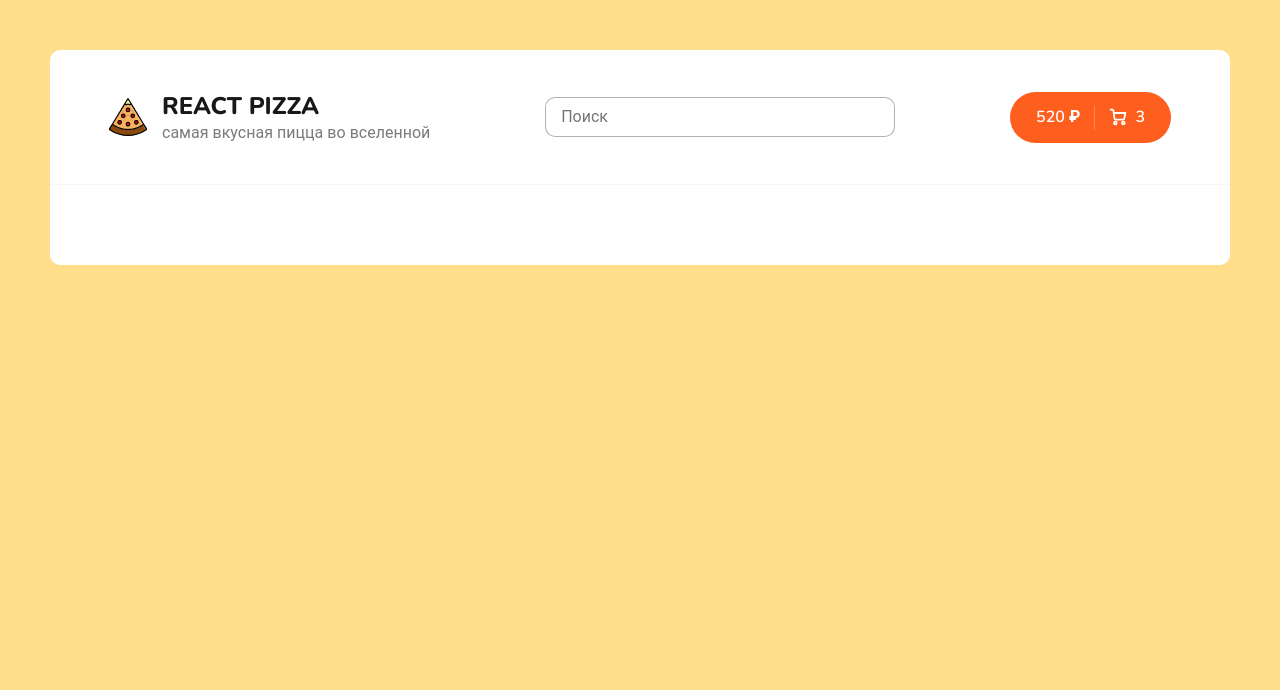
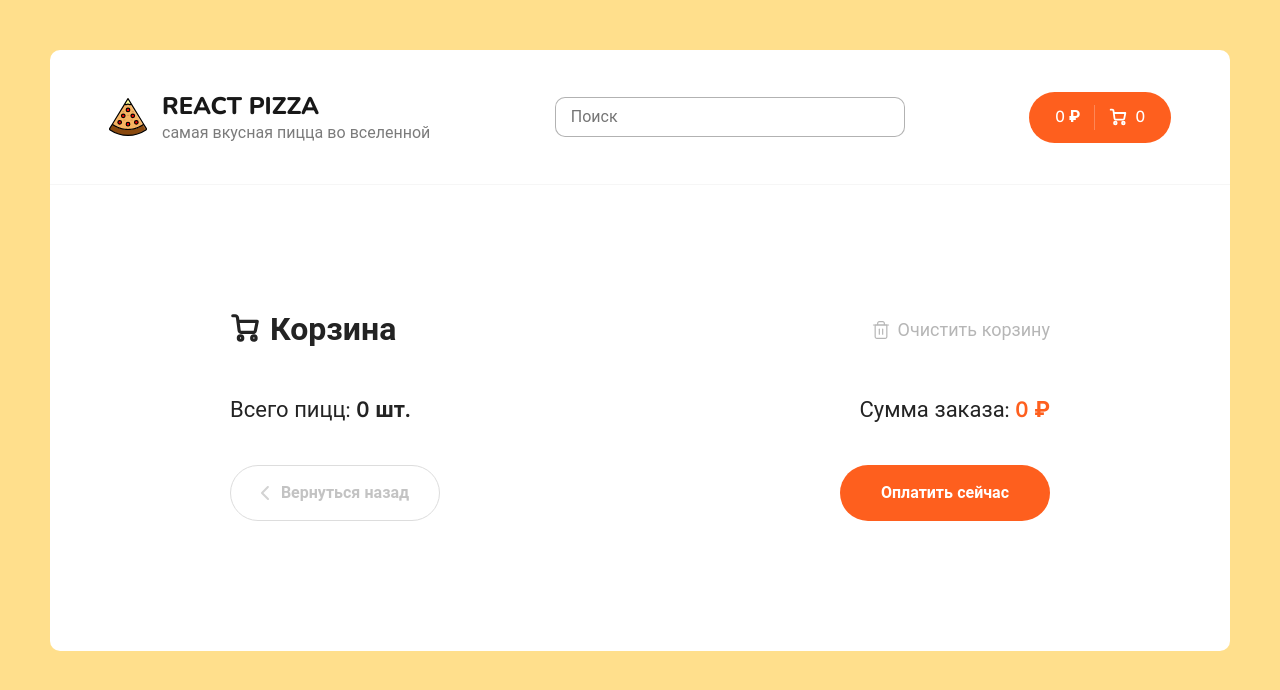
Before and after one commit to dzoric1/react-pizza-store, a React (Create React App) app: page /cart in a window 1280 px wide. Shown: the top 690 px of the page. Built offline with nearby package versions, Linux system fonts and the light colour scheme.

Commit message:
realized cart

```diff
--- /dev/null
+++ b/src/components/CartItem.jsx
@@ -0,0 +1,50 @@
+import React from 'react';
+import { useDispatch } from 'react-redux';
+import { ReactComponent as Icon } from '../assets/img/plus.svg';
+import { addItem, decrementItem, removeItem } from '../redux/slices/cartSlice';
+
+export const CartItem = ({ item }) => {
+	const dispatch = useDispatch();
+	const { id, title, type, size, price, count, imageUrl } = item;
+
+	return (
+		<div className='cart__item'>
+			<div className='cart__item-img'>
+				<img className='pizza-block__image' src={imageUrl} alt='Pizza' />
+			</div>
+			<div className='cart__item-info'>
+				<h3>{title}</h3>
+				<p>
+					{type}, {size} см.
+				</p>
+			</div>
+			<div className='cart__item-count'>
+				<button
+					disabled={count === 1}
+					onClick={() => dispatch(decrementItem(item))}
+					className='button button--outline button--circle cart__item-count-minus'
+				>
+					<Icon />
+				</button>
+				<b>{count}</b>
+				<button
+					onClick={() => dispatch(addItem(item))}
+					className='button button--outline button--circle cart__item-count-plus'
+				>
+					<Icon />
+				</button>
+			</div>
+			<div className='cart__item-price'>
+				<b>{price * count} ₽</b>
+			</div>
+			<div className='cart__item-remove'>
+				<div
+					onClick={() => dispatch(removeItem(id))}
+					className='button button--outline button--circle'
+				>
+					<Icon />
+				</div>
+			</div>
+		</div>
+	);
+};
--- a/src/components/Header.jsx
+++ b/src/components/Header.jsx
@@ -1,8 +1,15 @@
+import { useSelector } from 'react-redux';
 import { Link } from 'react-router-dom';
 import logo from '../assets/img/pizza-logo.svg';
 import Search from './Search';
 
 const Header = () => {
+	const { items, totalPrice } = useSelector(state => state.cart);
+
+	const count = items.reduce((total, item) => {
+		return total + item.count;
+	}, 0);
+
 	return (
 		<div className='header'>
 			<div className='container'>
@@ -18,7 +25,7 @@ const Header = () => {
 				<Search />
 				<div className='header__cart'>
 					<Link to='/cart' className='button button--cart'>
-						<span>520 ₽</span>
+						<span>{totalPrice} ₽</span>
 						<div className='button__delimiter'></div>
 						<svg
 							width='18'
@@ -49,7 +56,7 @@ const Header = () => {
 								strokeLinejoin='round'
 							/>
 						</svg>
-						<span>3</span>
+						<span>{count}</span>
 					</Link>
 				</div>
 			</div>
--- a/src/components/PizzaBlock/index.jsx
+++ b/src/components/PizzaBlock/index.jsx
@@ -1,13 +1,34 @@
 import { useState } from 'react';
+import { useDispatch, useSelector } from 'react-redux';
+import { addItem } from '../../redux/slices/cartSlice';
 
-const PizzaBlock = ({ title, price, imageUrl, sizes, types }) => {
-	const [count, setCount] = useState(0);
+const PizzaBlock = ({ id, title, price, imageUrl, sizes, types }) => {
+	const dispatch = useDispatch();
+
+	const count = useSelector(state =>
+		state.cart.items.reduce((total, item) => {
+			if (item.id === id && typeof item.count === 'number') {
+				return total + item.count;
+			}
+			return total;
+		}, 0)
+	);
+
 	const [activeType, setActiveType] = useState(types[0]);
 	const [activeSize, setActiveSize] = useState(0);
 	const typeNames = ['тонкое', 'традиционное'];
 
 	const onClickButton = () => {
-		setCount(count + 1);
+		const item = {
+			id,
+			title,
+			price,
+			imageUrl,
+			type: typeNames[activeType],
+			size: sizes[activeSize],
+		};
+
+		dispatch(addItem(item));
 	};
 
 	return (
@@ -57,7 +78,7 @@ const PizzaBlock = ({ title, price, imageUrl, sizes, types }) => {
 						/>
 					</svg>
 					<span>Добавить</span>
-					<i>{count}</i>
+					{count > 0 && <i>{count}</i>}
 				</button>
 			</div>
 		</div>
--- a/src/pages/Cart.jsx
+++ b/src/pages/Cart.jsx
@@ -1,5 +1,67 @@
+import { useDispatch, useSelector } from 'react-redux';
+import { Link } from 'react-router-dom';
+import { ReactComponent as CartIcon } from '../assets/img/cart.svg';
+import { ReactComponent as ArrowBack } from '../assets/img/grey-arrow-left.svg';
+import { ReactComponent as TrashIcon } from '../assets/img/trash.svg';
+import { CartItem } from '../components/CartItem';
+import { clearItems } from '../redux/slices/cartSlice';
+
 const Cart = () => {
-	return <></>;
+	const dispatch = useDispatch();
+	const { items, totalPrice } = useSelector(store => store.cart);
+
+	const count = items.reduce((total, item) => {
+		return total + item.count;
+	}, 0);
+
+	return (
+		<div className='container container--cart'>
+			<div className='cart'>
+				<div className='cart__top'>
+					<h2 className='content__title'>
+						<CartIcon />
+						Корзина
+					</h2>
+					<div onClick={() => dispatch(clearItems())} className='cart__clear'>
+						<TrashIcon />
+						<span>Очистить корзину</span>
+					</div>
+				</div>
+				<div className='content__items'>
+					{items.map(item => (
+						<CartItem
+							key={`${item.id}-${item.type}-${item.size}`}
+							item={item}
+						/>
+					))}
+				</div>
+				<div className='cart__bottom'>
+					<div className='cart__bottom-details'>
+						<span>
+							{' '}
+							Всего пицц: <b>{count} шт.</b>{' '}
+						</span>
+						<span>
+							{' '}
+							Сумма заказа: <b>{totalPrice} ₽</b>{' '}
+						</span>
+					</div>
+					<div className='cart__bottom-buttons'>
+						<Link
+							to='/'
+							className='button button--outline button--add go-back-btn'
+						>
+							<ArrowBack />
+							<span>Вернуться назад</span>
+						</Link>
+						<div className='button pay-btn'>
+							<span>Оплатить сейчас</span>
+						</div>
+					</div>
+				</div>
+			</div>
+		</div>
+	);
 };
 
 export default Cart;
--- a/src/pages/Home.jsx
+++ b/src/pages/Home.jsx
@@ -49,6 +49,7 @@ const Home = () => {
 					: Array.isArray(items) &&
 					  items.map((elem, i) => (
 							<PizzaBlock
+								id={elem.id}
 								title={elem.title}
 								price={elem.price}
 								key={elem.id}
--- /dev/null
+++ b/src/redux/slices/cartSlice.js
@@ -0,0 +1,69 @@
+import { createSlice } from '@reduxjs/toolkit';
+
+const initialState = {
+	totalPrice: 0,
+	items: [],
+};
+
+export const cartSlice = createSlice({
+	name: 'cart',
+	initialState,
+	reducers: {
+		addItem: (state, action) => {
+			const findItem = state.items.find(
+				obj =>
+					obj.id === action.payload.id &&
+					obj.type === action.payload.type &&
+					obj.size === action.payload.size
+			);
+
+			if (findItem) {
+				findItem.count++;
+			} else {
+				state.items.push({
+					...action.payload,
+					count: 1,
+				});
+			}
+
+			state.totalPrice = state.items.reduce((sum, obj) => {
+				return obj.price * obj.count + sum;
+			}, 0);
+		},
+		decrementItem: (state, action) => {
+			const findItem = state.items.find(
+				obj =>
+					obj.id === action.payload.id &&
+					obj.type === action.payload.type &&
+					obj.size === action.payload.size
+			);
+
+			if (findItem.count > 1) {
+				findItem.count--;
+			}
+
+			state.totalPrice = state.items.reduce((sum, obj) => {
+				return obj.price * obj.count + sum;
+			}, 0);
+		},
+		removeItem: (state, action) => {
+			const findItem = state.items.find(
+				obj =>
+					obj.id === action.payload.id &&
+					obj.type === action.payload.type &&
+					obj.size === action.payload.size
+			);
+
+			state.items = state.items.filter(obj => obj.id !== action.payload.id);
+		},
+		clearItems: (state, action) => {
+			state.totalPrice = 0;
+			state.items = [];
+		},
+	},
+});
+
+export const { addItem, removeItem, clearItems, decrementItem } =
+	cartSlice.actions;
+
+export default cartSlice.reducer;
--- a/src/redux/store.js
+++ b/src/redux/store.js
@@ -1,8 +1,10 @@
 import { configureStore } from '@reduxjs/toolkit';
+import cartSlice from './slices/cartSlice';
 import filterReducer from './slices/filterSlice';
 
 export const store = configureStore({
 	reducer: {
 		filter: filterReducer,
+		cart: cartSlice,
 	},
 });
```
